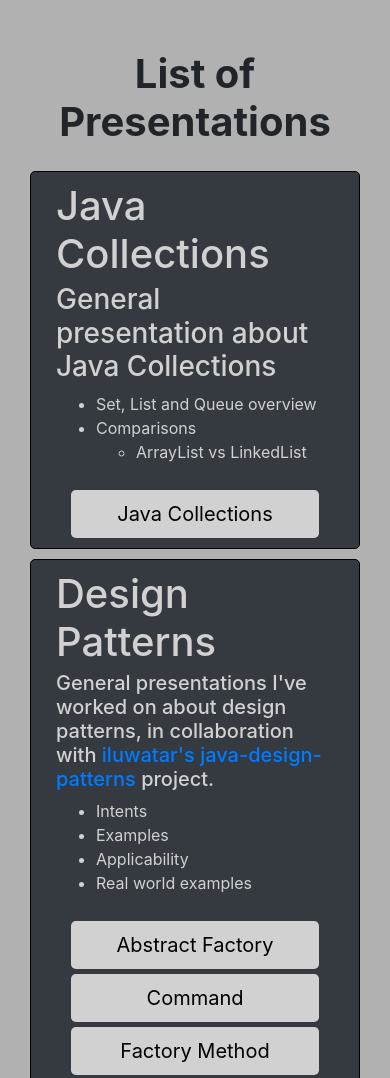
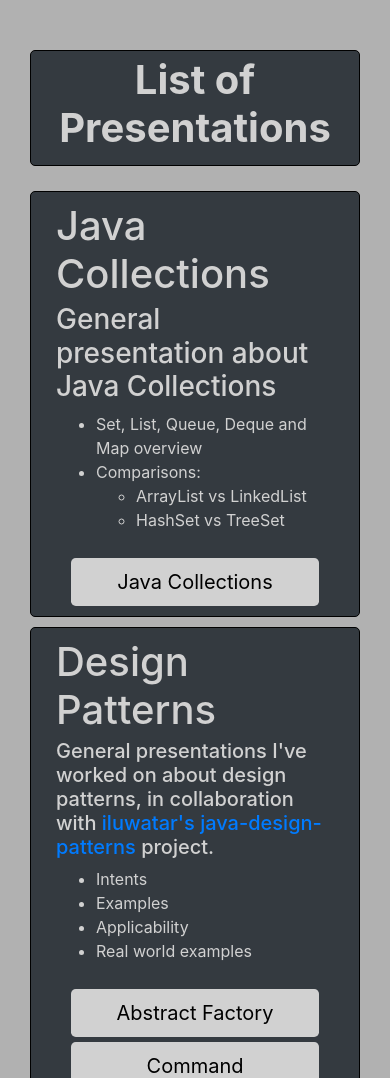
Before and after one commit to Tschis/study-archive, a plain HTML site: page index.html in a window 390 px wide. Shown: the top 1078 px of the page. Drawn offline with Linux system fonts and the light colour scheme.

Commit message:
More presenter notes, add Map info

```diff
--- a/assets/css/styles.css
+++ b/assets/css/styles.css
@@ -2,7 +2,7 @@ body {
 	background: #b1b1b1;
 }
 
-.bs-presentations{
+.presentations{
     position: relative;
     width:auto;
     padding: 5px 25px;
@@ -12,13 +12,13 @@ body {
     border-radius: 5px;
 }
 
-.bs-presentations > .row{
+.presentations > .row{
 	display:table;
 	width: calc(100% + 30px);
 }
 
-.bs-presentations > .row > [class^="col-"],
-.bs-presentations > .row > [class*=" col-"]{
+.presentations > .row > [class^="col-"],
+.presentations > .row > [class*=" col-"]{
 	float:none;
 	display:table-cell;
 	vertical-align:middle;
@@ -48,13 +48,13 @@ body {
 }
 
 @media (max-width: 991px){
-    .bs-presentations > .row{
-        display:block;
-        width: auto;
-    }
+  .presentations > .row{
+    display:block;
+    width: auto;
+  }
 
-	.bs-presentations > .row > [class^="col-"],
-	.bs-presentations > .row > [class*=" col-"]{
+	.presentations > .row > [class^="col-"],
+	.presentations > .row > [class*=" col-"]{
 		float:none;
 		display:block;
 		vertical-align:middle;
--- a/index.html
+++ b/index.html
@@ -18,21 +18,22 @@
 
 <body>
 <div class="container">
-	<div class="col-sm-12 top-div text-center">
-		<h1><b>List of Presentations</b></h1>
-	</div>
 	<div class="col-sm-12">
-		<div class="bs-presentations bg-dark text-presentations">
+  	<div class="bg-dark text-center top-div presentations text-presentations">
+      <h1><b>List of Presentations</b></h1>
+    </div>
+		<div class="bg-dark presentations text-presentations">
 			<div class="row">
 				<div class="col-md-9 contents">
 					<h1 class="title">Java Collections</h1>
 					<div class="desc">
 						<h3>General presentation about Java Collections</h3>
 						<ul>
-							<li>Set, List and Queue overview</li>
-							<li>Comparisons</li>
+							<li>Set, List, Queue, Deque and Map overview</li>
+							<li>Comparisons:</li>
 							<ul>
 								<li>ArrayList vs LinkedList</li>
+                <li>HashSet vs TreeSet</li>
 							</ul>
 						</ul>
 					</div>
@@ -45,7 +46,7 @@
 			</div>
 		</div>
 
-		<div class="bs-presentations bg-dark text-presentations">
+		<div class="bg-dark presentations text-presentations">
 			<div class="row">
 				<div class="col-md-9 contents">
 					<h1 class="title">Design Patterns</h1>
```
Also changed, not shown: collections/presentation.html (+67 -25 lines).
